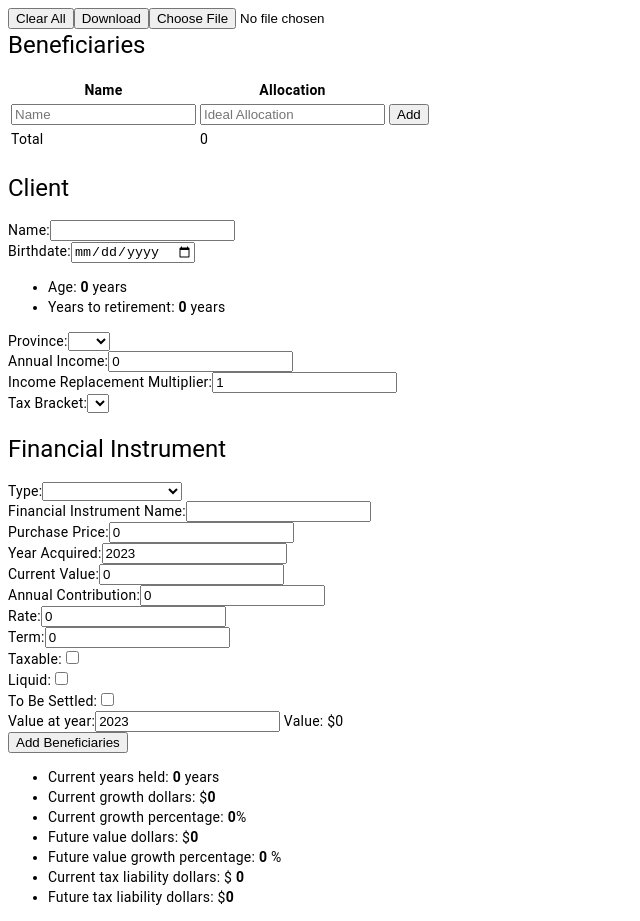
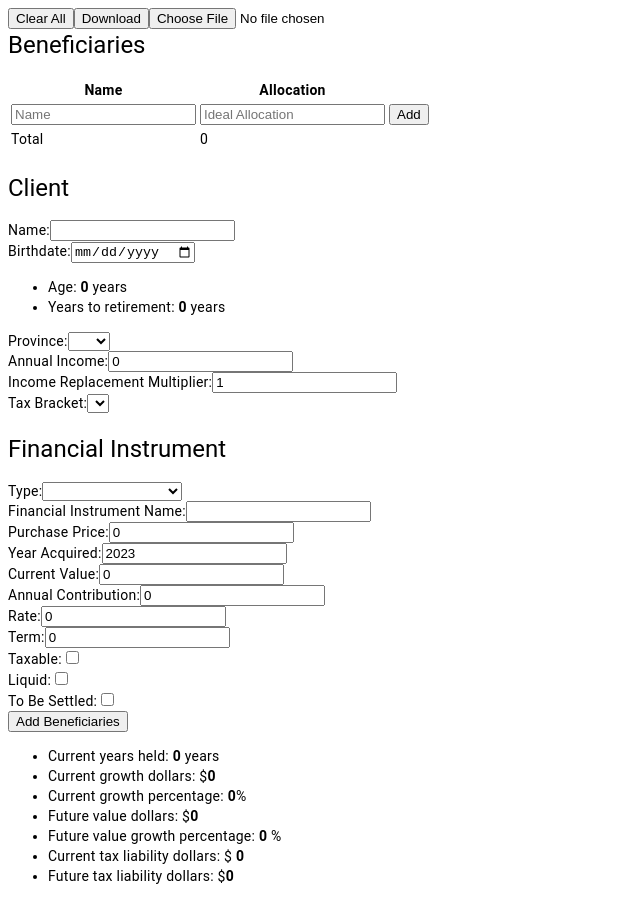
Before and after one commit to ynvtlmr/dynamic-needs-analysis, an Angular app: page / in a window 1280 px wide. Shown: the whole page, without its empty margins (0-640 px from the left). After the commit the page ends 900 px from the top, so only its background shows below. Built offline with nearby package versions, Linux system fonts and the light colour scheme.

Commit message:
remove  functionality from fin-instr

```diff
--- a/src/app/financial-instrument/financial-instrument.component.html
+++ b/src/app/financial-instrument/financial-instrument.component.html
@@ -55,12 +55,6 @@
   <div>
     <label for="isToBeSettled">To Be Settled:</label>
     <input id="isToBeSettled" [(ngModel)]="isToBeSettled" type="checkbox" />
-  </div>
-
-  <div>
-    <label for="inputYear">Value at year:</label>
-    <input id="inputYear" [(ngModel)]="inputYear" type="number" />
-    Value: ${{ getValueAtInputYear | number: "1.0-2" }}
   </div>
 
   <!-- Button to Load Beneficiaries -->
--- a/src/app/financial-instrument/financial-instrument.component.ts
+++ b/src/app/financial-instrument/financial-instrument.component.ts
@@ -55,13 +55,11 @@ export class FinancialInstrumentComponent {
     if (beneficiariesData) {
       this.beneficiaries = JSON.parse(beneficiariesData);
     }
-    console.log(this.beneficiaries);
   }
   updateAllocation(index: number, newAllocation: number): void {
     if (this.beneficiaries[index]) {
       this.beneficiaries[index].allocation = newAllocation;
     }
-    console.log(this.beneficiaries);
   }
 
   get totalAllocations(): number {
@@ -144,9 +142,7 @@ export class FinancialInstrumentComponent {
       this.currentValue * Math.pow(1 + this.rate / 100, yearGiven - currentYear)
     );
   }
-  get getValueAtInputYear(): number {
-    return this.valueAtYear(this.inputYear);
-  }
+
   valueSeries(startYear: number = 0, endYear: number = 0): YearValue[] {
     if (
       startYear === 0 &&
```
